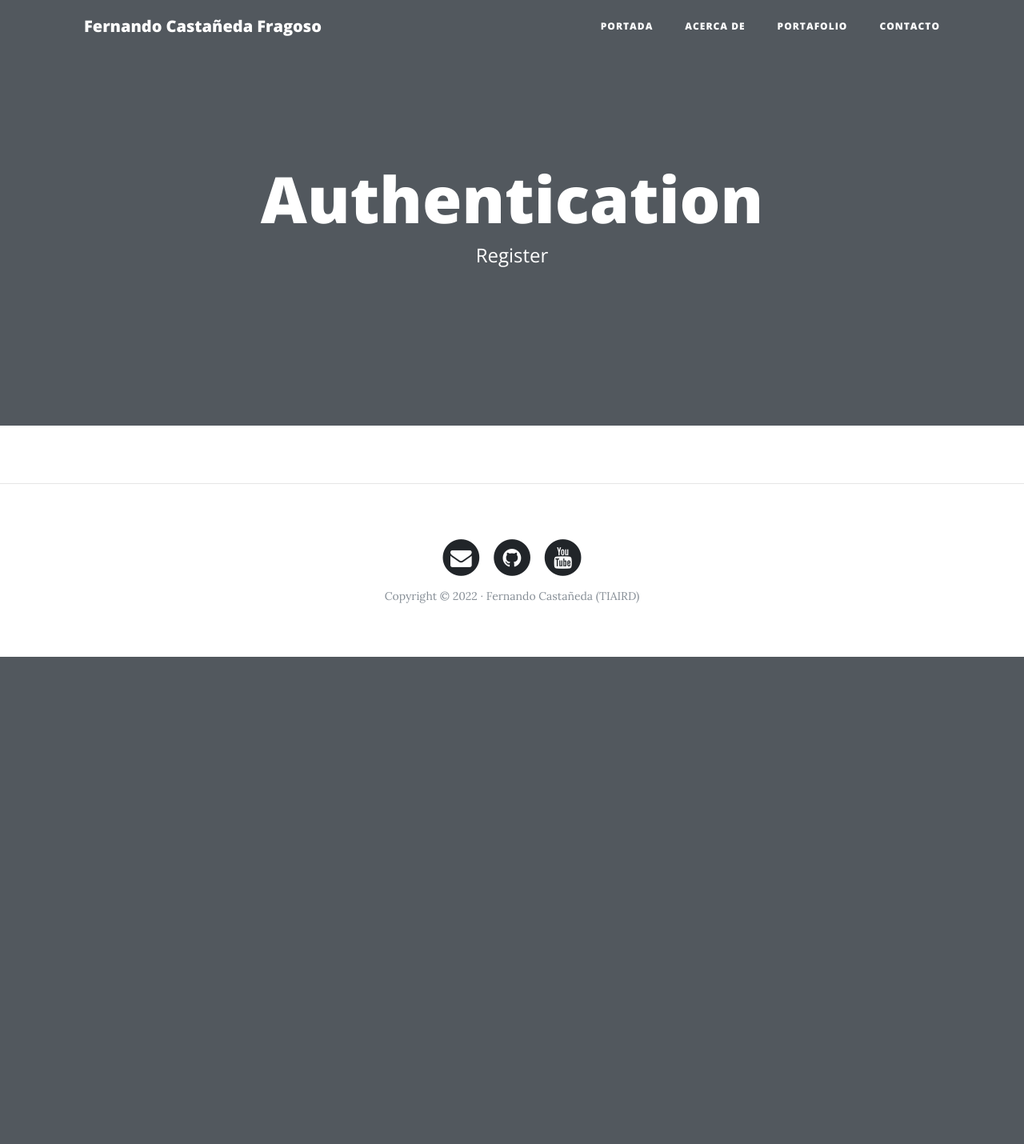
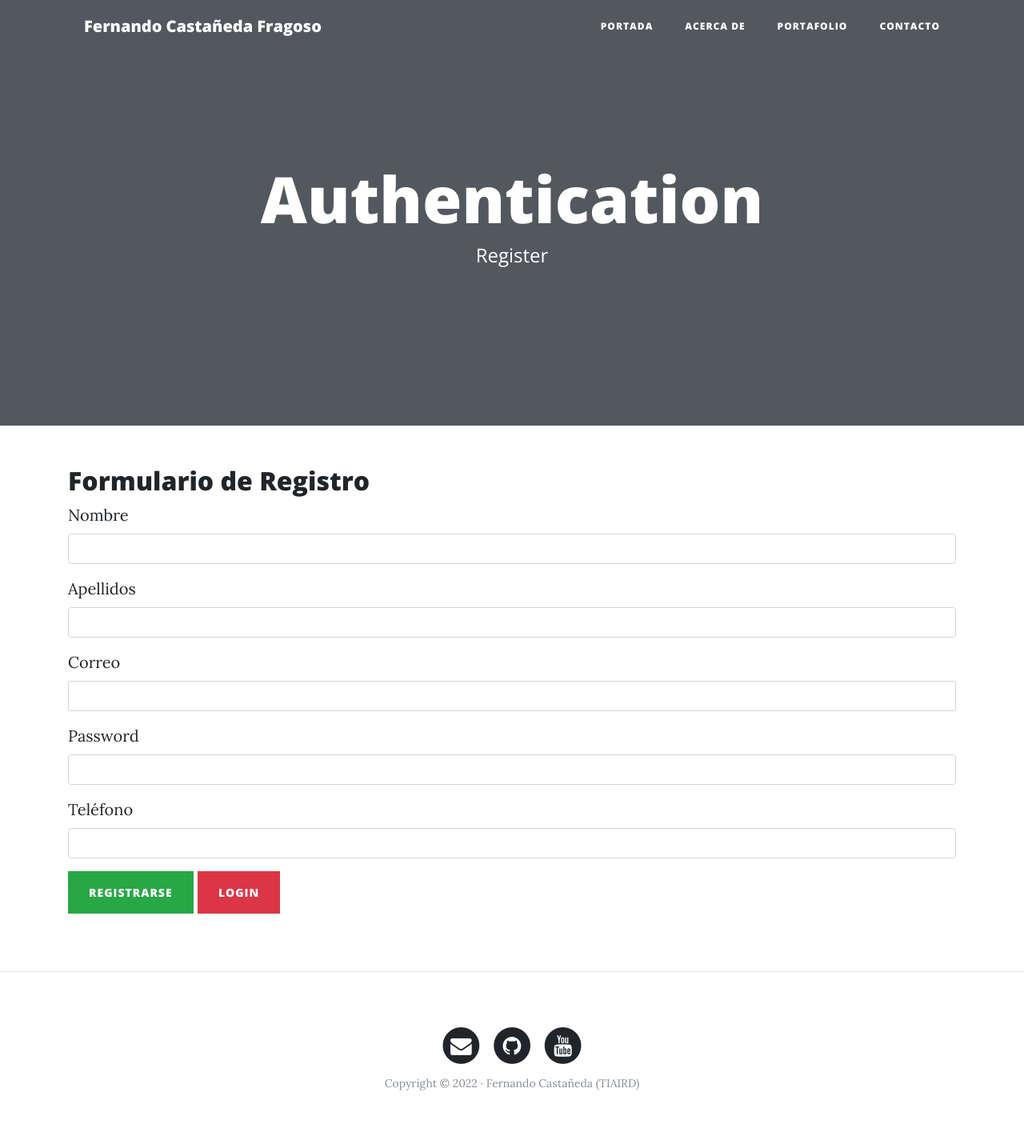
Before and after one commit to fercho11/fercho11_Web_Personal_Flask.github.io, a Flask app: page /auth/register in a window 1280 px wide. Shown: the whole page at 80% size. Before the commit the page ends 821 px from the top, so only its background shows below. Run offline with Flask 2, Linux system fonts and the light colour scheme; some libraries are stand-ins or nearby versions.

Commit message:
Desing de formulario de registro

```diff
--- a/web_personal/templates/auth/login.html
+++ b/web_personal/templates/auth/login.html
@@ -20,7 +20,7 @@
               <input type="password" class="form-control" id="password" name="password">
             </div>
             <button type="submit" class="btn btn-primary">Ingresar</button>
-            <a href="{{ url_for('register') }}" class="btn btn-secundary">Registrar</a>
+            <a href="{{ url_for('register') }}" class="btn btn-secundary">Registrarse</a>
         </form>
     </div>
 {% endblock %}
--- a/web_personal/templates/auth/register.html
+++ b/web_personal/templates/auth/register.html
@@ -4,3 +4,33 @@
 
 {% block header_title %}Authentication{% endblock %}
 {% block header_sub %}Register{% endblock %}
+
+{% block content %}
+<div class="container">
+    <h2>Formulario de Registro</h2>
+    <form action="">
+        <div class="form-group">
+            <label for="name">Nombre</label>
+            <input type="text" class="form-control" id="name" name="name">
+        </div>
+        <div class="form-group">
+            <label for="last_name">Apellidos</label>
+            <input type="text" class="form-control" id="last_name" name="last_name">
+        </div>
+        <div class="form-group">
+            <label for="mail">Correo</label>
+            <input type="email" class="form-control" id="email" name="email">
+        </div>
+        <div class="form-group">
+            <label for="pass">Password</label>
+            <input type="password" class="form-control" id="pass" name="pass">
+        </div>
+        <div class="form-group">
+            <label for="phone">Teléfono</label>
+            <input type="number" class="form-control" id="phone" name="phone">
+        </div>
+        <button type="submit" class="btn btn-success">Registrarse</button>
+        <a href="{{ url_for('login') }}" type="submit" class="btn btn-danger">Login</a>
+    </form>
+</div>
+{% endblock %}
```
